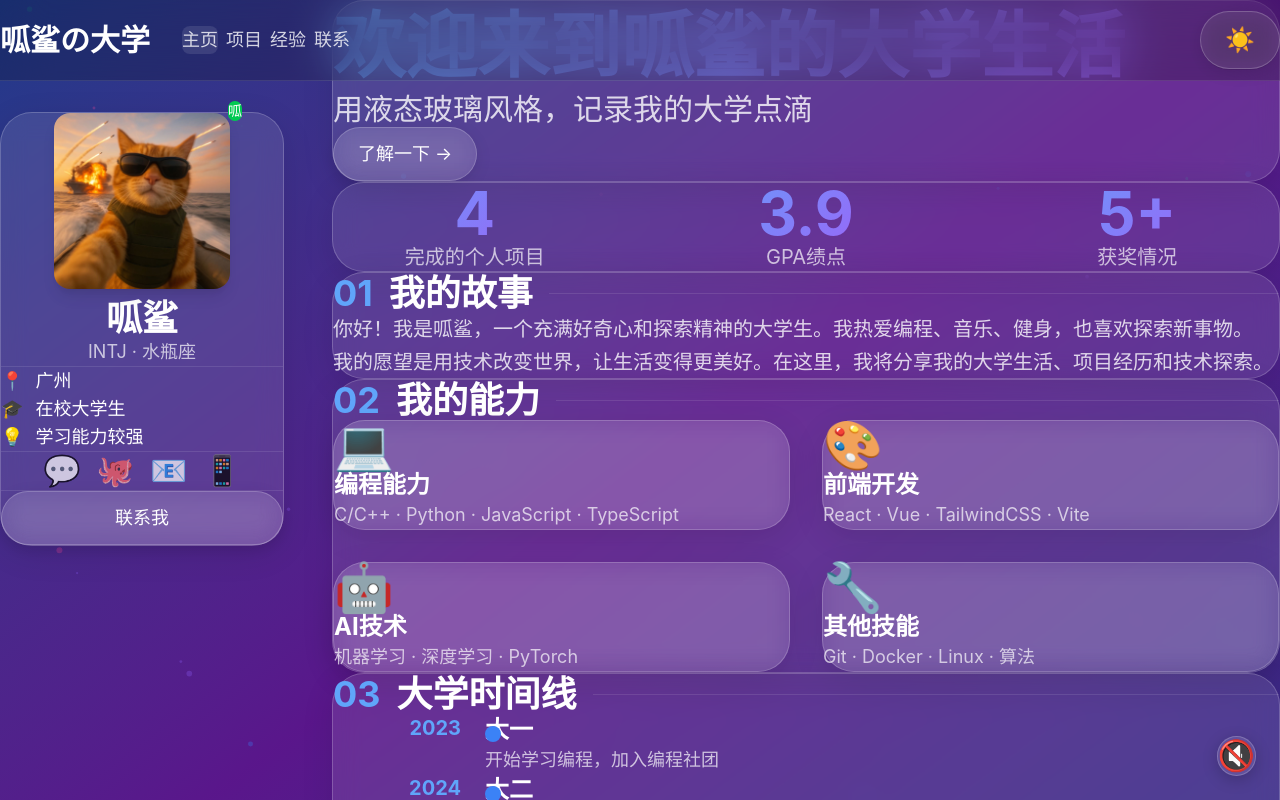
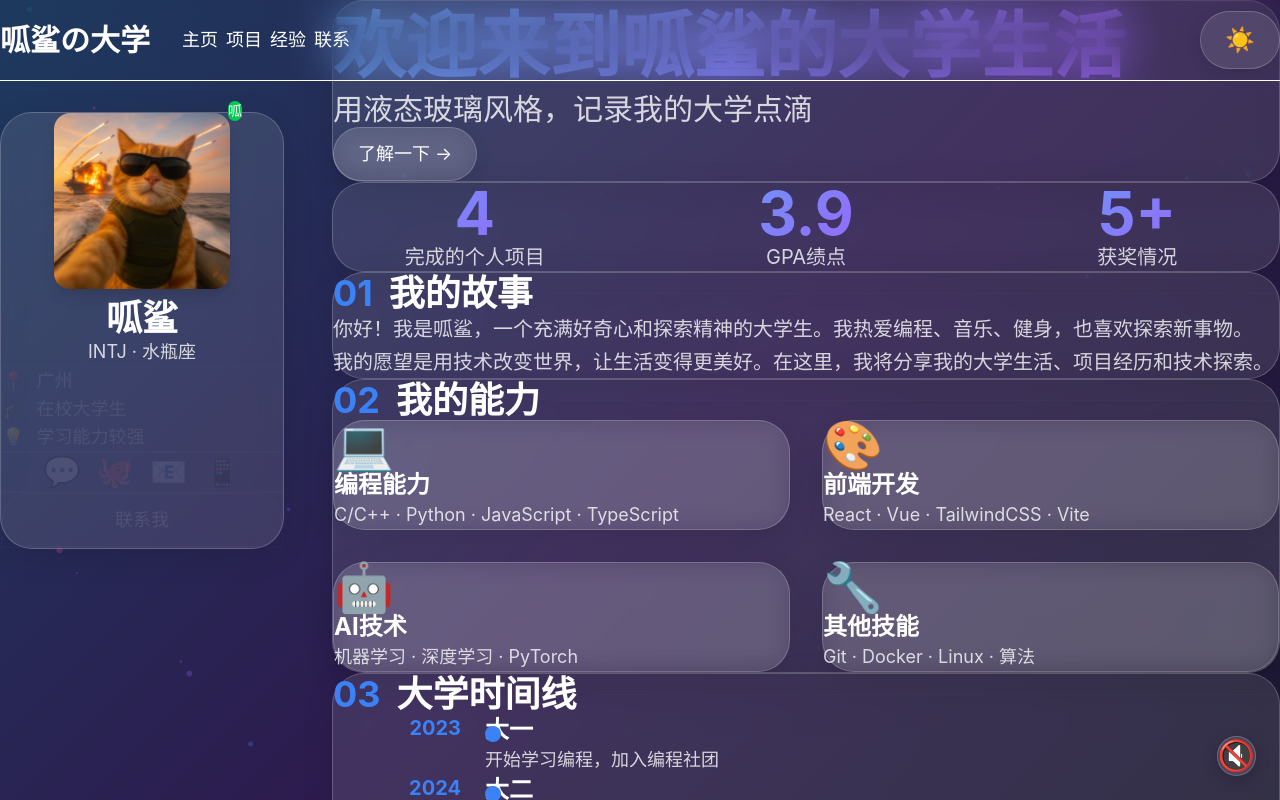
Before and after one commit to SamGuan3/my-college-life, a Vue app: page / in a window 1280 px wide. Shown: the top 800 px of the page. Built offline with nearby package versions, Linux system fonts and the light colour scheme.

Commit message:
重构经验页面

```diff
--- a/src/App.vue
+++ b/src/App.vue
@@ -1,5 +1,5 @@
 <template>
-  <div class="min-h-screen bg-gradient-to-br from-primary-900 via-purple-900 to-indigo-900">
+  <div class="min-h-screen" :class="themeClass">
     <canvas
       id="bg-canvas"
       class="fixed inset-0 w-full h-full pointer-events-none opacity-30"
@@ -22,9 +22,31 @@
 <script setup lang="ts">
 import Navbar from './components/Navbar.vue'
 import MusicPlayer from './components/MusicPlayer.vue'
-import { onMounted } from 'vue'
+import { onMounted, provide, ref } from 'vue'
 
+const isDark = ref(true)
+
+const toggleTheme = () => {
+  isDark.value = !isDark.value
+  localStorage.setItem('theme', isDark.value ? 'dark' : 'light')
+}
+
+const themeClass = ref('theme-dark')
+
+// 提供主题状态给子组件
+provide('theme', {
+  isDark,
+  toggleTheme
+})
+
+// 初始化时检查本地存储
 onMounted(() => {
+  const savedTheme = localStorage.getItem('theme')
+  if (savedTheme !== null) {
+    isDark.value = savedTheme === 'dark'
+  }
+  updateTheme()
+
   const canvas = document.getElementById('bg-canvas') as HTMLCanvasElement
   if (!canvas) return
 
@@ -82,6 +104,11 @@ onMounted(() => {
     canvas.height = window.innerHeight
   })
 })
+
+const updateTheme = () => {
+  themeClass.value = isDark.value ? 'theme-dark' : 'theme-light'
+  document.documentElement.className = themeClass.value
+}
 </script>
 
 <style>
--- a/src/components/Navbar.vue
+++ b/src/components/Navbar.vue
@@ -1,11 +1,11 @@
 <template>
   <nav
-    class="fixed top-0 left-0 right-0 z-50 border-b border-white/10 bg-black/20 backdrop-blur-xl"
+    class="fixed top-0 left-0 right-0 z-50 border-b border-border/10 bg-bg/20 backdrop-blur-xl"
   >
     <div class="mx-auto max-w-7xl px-6">
       <div class="flex h-20 items-center justify-between">
         <div class="flex items-center gap-8">
-          <router-link to="/" class="text-3xl font-bold text-white">
+          <router-link to="/" class="text-3xl font-bold text-text">
             {{ title }}
           </router-link>
 
@@ -14,8 +14,8 @@
               v-for="item in navItems"
               :key="item.path"
               :to="item.path"
-              class="nav-link rounded-lg px-6 py-3 text-lg font-medium text-white/80 transition-all hover:bg-white/10 hover:text-white"
-              :class="{ 'bg-white/10 text-white': $route.path === item.path }"
+              class="nav-link rounded-lg px-6 py-3 text-lg font-medium text-text/80 transition-all hover:bg-bg/10 hover:text-text"
+              :class="{ 'bg-bg/10 text-text': $route.path === item.path }"
             >
               {{ item.label }}
             </router-link>
@@ -24,7 +24,7 @@
 
         <div class="flex items-center gap-4">
           <button
-            class="glass-button rounded-lg p-3 text-white hover:bg-white/20"
+            class="glass-button rounded-lg p-3 text-text hover:bg-bg/20"
             @click="toggleTheme"
             title="切换主题"
           >
@@ -33,7 +33,7 @@
           </button>
 
           <button
-            class="md:hidden rounded-lg p-3 text-white hover:bg-white/20"
+            class="md:hidden rounded-lg p-3 text-text hover:bg-bg/20"
             @click="toggleMobileMenu"
           >
             <svg class="h-8 w-8" fill="none" stroke="currentColor" viewBox="0 0 24 24">
@@ -48,14 +48,14 @@
         </div>
       </div>
 
-      <div v-if="mobileMenuOpen" class="md:hidden border-t border-white/10 py-6">
+      <div v-if="mobileMenuOpen" class="md:hidden border-t border-border/10 py-6">
         <div class="flex flex-col gap-3">
           <router-link
             v-for="item in navItems"
             :key="item.path"
             :to="item.path"
-            class="rounded-lg px-6 py-4 text-lg font-medium text-white/80 transition-all hover:bg-white/10 hover:text-white"
-            :class="{ 'bg-white/10 text-white': $route.path === item.path }"
+            class="rounded-lg px-6 py-4 text-lg font-medium text-text/80 transition-all hover:bg-bg/10 hover:text-text"
+            :class="{ 'bg-bg/10 text-text': $route.path === item.path }"
             @click="mobileMenuOpen = false"
           >
             {{ item.label }}
@@ -67,7 +67,7 @@
 </template>
 
 <script setup lang="ts">
-import { ref } from 'vue'
+import { ref, inject } from 'vue'
 
 interface NavItem {
   label: string
@@ -86,13 +86,12 @@ const navItems: NavItem[] = [
 ]
 
 const mobileMenuOpen = ref(false)
-const isDark = ref(true)
 
-const toggleMobileMenu = () => {
-  mobileMenuOpen.value = !mobileMenuOpen.value
-}
+const themeContext = inject<{
+  isDark: { value: boolean }
+  toggleTheme: () => void
+}>('theme')
 
-const toggleTheme = () => {
-  isDark.value = !isDark.value
-}
+const isDark = themeContext?.isDark || ref(true)
+const toggleTheme = themeContext?.toggleTheme || (() => {})
 </script>
--- a/src/pages/Home.vue
+++ b/src/pages/Home.vue
@@ -15,44 +15,48 @@
                   呱
                 </span>
               </div>
-              <h2 class="text-3xl lg:text-4xl font-bold mb-3">呱鲨</h2>
-              <p class="text-white/70 text-base lg:text-lg">INTJ · 水瓶座</p>
+              <h2 class="text-3xl lg:text-4xl font-bold mb-3" style="color: var(--text-primary)">
+                呱鲨
+              </h2>
+              <p class="text-base lg:text-lg" style="color: var(--text-secondary)">INTJ · 水瓶座</p>
             </div>
 
-            <div class="border-t border-white/10 pt-6 space-y-4">
-              <div class="flex items-center gap-3 text-base lg:text-lg">
-                <span class="text-primary-400">📍</span>
-                <span>广州</span>
-              </div>
-              <div class="flex items-center gap-3 text-base lg:text-lg">
-                <span class="text-primary-400">🎓</span>
-                <span>在校大学生</span>
-              </div>
-              <div class="flex items-center gap-3 text-base lg:text-lg">
-                <span class="text-primary-400">💡</span>
-                <span>学习能力较强</span>
+            <div class="border-t" style="border-color: var(--border-color); border-width: 1px; opacity: 0.1">
+              <div class="space-y-4 pt-6">
+                <div class="flex items-center gap-3 text-base lg:text-lg" style="color: var(--text-secondary)">
+                  <span style="color: #3B82F6">📍</span>
+                  <span>广州</span>
+                </div>
+                <div class="flex items-center gap-3 text-base lg:text-lg" style="color: var(--text-secondary)">
+                  <span style="color: #3B82F6">🎓</span>
+                  <span>在校大学生</span>
+                </div>
+                <div class="flex items-center gap-3 text-base lg:text-lg" style="color: var(--text-secondary)">
+                  <span style="color: #3B82F6">💡</span>
+                  <span>学习能力较强</span>
+                </div>
               </div>
             </div>
 
-            <div class="border-t border-white/10 pt-6 mt-6">
+            <div class="border-t pt-6 mt-6" style="border-color: var(--border-color); border-width: 1px; opacity: 0.1">
               <div class="flex justify-center gap-4">
-                <a href="#" class="text-white/70 hover:text-white transition-colors" title="微信">
+                <a href="#" class="hover:text-white transition-colors" style="color: var(--text-secondary)" title="微信">
                   <span class="text-2xl lg:text-3xl">💬</span>
                 </a>
-                <a href="#" class="text-white/70 hover:text-white transition-colors" title="GitHub">
+                <a href="#" class="hover:text-white transition-colors" style="color: var(--text-secondary)" title="GitHub">
                   <span class="text-2xl lg:text-3xl">🐙</span>
                 </a>
-                <a href="#" class="text-white/70 hover:text-white transition-colors" title="邮箱">
+                <a href="#" class="hover:text-white transition-colors" style="color: var(--text-secondary)" title="邮箱">
                   <span class="text-2xl lg:text-3xl">📧</span>
                 </a>
-                <a href="#" class="text-white/70 hover:text-white transition-colors" title="QQ">
+                <a href="#" class="hover:text-white transition-colors" style="color: var(--text-secondary)" title="QQ">
                   <span class="text-2xl lg:text-3xl">📱</span>
                 </a>
               </div>
             </div>
 
-            <div class="border-t border-white/10 pt-6 mt-6">
-              <button class="w-full glass-button py-4 text-lg hover:bg-white/20">
+            <div class="border-t pt-6 mt-6" style="border-color: var(--border-color); border-width: 1px; opacity: 0.1">
+              <button class="w-full glass-button py-4 text-lg hover:bg-bg/20">
                 联系我
               </button>
             </div>
@@ -61,13 +65,13 @@
 
         <div class="lg:col-span-9 order-1 lg:order-2 space-y-8">
           <div class="glass-card p-10 lg:p-12">
-            <h1 class="text-5xl md:text-6xl lg:text-7xl font-bold mb-6 text-gradient leading-tight">
+            <h1 class="text-5xl md:text-6xl lg:text-7xl font-bold mb-6 leading-tight text-gradient">
               欢迎来到呱鲨的大学生活
             </h1>
-            <p class="text-2xl lg:text-3xl text-white/80 mb-8">
+            <p class="text-2xl lg:text-3xl mb-8" style="color: var(--text-secondary)">
               用液态玻璃风格，记录我的大学点滴
             </p>
-            <button @click="scrollToContent" class="glass-button px-8 py-4 text-lg hover:bg-white/20">
+            <button @click="scrollToContent" class="glass-button px-8 py-4 text-lg hover:bg-bg/20">
               了解一下 →
             </button>
           </div>
@@ -76,30 +80,30 @@
             <div class="grid grid-cols-3 gap-8 lg:gap-12">
               <div class="text-center">
                 <div class="text-5xl lg:text-6xl font-bold text-gradient mb-3">4</div>
-                <div class="text-lg lg:text-xl text-white/70">完成的个人项目</div>
+                <div class="text-lg lg:text-xl" style="color: var(--text-secondary)">完成的个人项目</div>
               </div>
               <div class="text-center">
                 <div class="text-5xl lg:text-6xl font-bold text-gradient mb-3">3.9</div>
-                <div class="text-lg lg:text-xl text-white/70">GPA绩点</div>
+                <div class="text-lg lg:text-xl" style="color: var(--text-secondary)">GPA绩点</div>
               </div>
               <div class="text-center">
                 <div class="text-5xl lg:text-6xl font-bold text-gradient mb-3">5+</div>
-                <div class="text-lg lg:text-xl text-white/70">获奖情况</div>
+                <div class="text-lg lg:text-xl" style="color: var(--text-secondary)">获奖情况</div>
               </div>
             </div>
           </div>
 
           <div class="glass-card p-10 lg:p-12" id="about">
             <h2 class="text-3xl lg:text-4xl font-bold mb-8 flex items-center gap-4">
-              <span class="text-primary-400">01</span>
-              <span>我的故事</span>
-              <div class="flex-1 h-px bg-white/10"></div>
+              <span style="color: #3B82F6">01</span>
+              <span style="color: var(--text-primary)">我的故事</span>
+              <div class="flex-1 h-px" style="background-color: var(--border-color); opacity: 0.1"></div>
             </h2>
             <div class="space-y-4">
-              <p class="text-lg lg:text-xl text-white/80 leading-relaxed">
+              <p class="text-lg lg:text-xl leading-relaxed" style="color: var(--text-secondary)">
                 你好！我是呱鲨，一个充满好奇心和探索精神的大学生。我热爱编程、音乐、健身，也喜欢探索新事物。
               </p>
-              <p class="text-lg lg:text-xl text-white/80 leading-relaxed">
+              <p class="text-lg lg:text-xl leading-relaxed" style="color: var(--text-secondary)">
                 我的愿望是用技术改变世界，让生活变得更美好。在这里，我将分享我的大学生活、项目经历和技术探索。
               </p>
             </div>
@@ -107,50 +111,50 @@
 
           <div class="glass-card p-10 lg:p-12" id="skills">
             <h2 class="text-3xl lg:text-4xl font-bold mb-8 flex items-center gap-4">
-              <span class="text-primary-400">02</span>
-              <span>我的能力</span>
-              <div class="flex-1 h-px bg-white/10"></div>
+              <span style="color: #3B82F6">02</span>
+              <span style="color: var(--text-primary)">我的能力</span>
+              <div class="flex-1 h-px" style="background-color: var(--border-color); opacity: 0.1"></div>
             </h2>
             <div class="grid grid-cols-1 md:grid-cols-2 gap-6 lg:gap-8">
-              <div class="glass-card p-8 hover:bg-white/15 transition-all">
+              <div class="glass-card p-8 hover:bg-bg/15 transition-all">
                 <div class="text-4xl lg:text-5xl mb-4">💻</div>
-                <h3 class="text-xl lg:text-2xl font-bold mb-3">编程能力</h3>
-                <p class="text-base lg:text-lg text-white/70">C/C++ · Python · JavaScript · TypeScript</p>
+                <h3 class="text-xl lg:text-2xl font-bold mb-3" style="color: var(--text-primary)">编程能力</h3>
+                <p class="text-base lg:text-lg" style="color: var(--text-secondary)">C/C++ · Python · JavaScript · TypeScript</p>
               </div>
-              <div class="glass-card p-8 hover:bg-white/15 transition-all">
+              <div class="glass-card p-8 hover:bg-bg/15 transition-all">
                 <div class="text-4xl lg:text-5xl mb-4">🎨</div>
-                <h3 class="text-xl lg:text-2xl font-bold mb-3">前端开发</h3>
-                <p class="text-base lg:text-lg text-white/70">React · Vue · TailwindCSS · Vite</p>
+                <h3 class="text-xl lg:text-2xl font-bold mb-3" style="color: var(--text-primary)">前端开发</h3>
+                <p class="text-base lg:text-lg" style="color: var(--text-secondary)">React · Vue · TailwindCSS · Vite</p>
               </div>
-              <div class="glass-card p-8 hover:bg-white/15 transition-all">
+              <div class="glass-card p-8 hover:bg-bg/15 transition-all">
                 <div class="text-4xl lg:text-5xl mb-4">🤖</div>
-                <h3 class="text-xl lg:text-2xl font-bold mb-3">AI技术</h3>
-                <p class="text-base lg:text-lg text-white/70">机器学习 · 深度学习 · PyTorch</p>
+                <h3 class="text-xl lg:text-2xl font-bold mb-3" style="color: var(--text-primary)">AI技术</h3>
+                <p class="text-base lg:text-lg" style="color: var(--text-secondary)">机器学习 · 深度学习 · PyTorch</p>
               </div>
-              <div class="glass-card p-8 hover:bg-white/15 transition-all">
+              <div class="glass-card p-8 hover:bg-bg/15 transition-all">
                 <div class="text-4xl lg:text-5xl mb-4">🔧</div>
-                <h3 class="text-xl lg:text-2xl font-bold mb-3">其他技能</h3>
-                <p class="text-base lg:text-lg text-white/70">Git · Docker · Linux · 算法</p>
+                <h3 class="text-xl lg:text-2xl font-bold mb-3" style="color: var(--text-primary)">其他技能</h3>
+                <p class="text-base lg:text-lg" style="color: var(--text-secondary)">Git · Docker · Linux · 算法</p>
               </div>
             </div>
           </div>
 
           <div class="glass-card p-10 lg:p-12" id="timeline">
             <h2 class="text-3xl lg:text-4xl font-bold mb-8 flex items-center gap-4">
-              <span class="text-primary-400">03</span>
-              <span>大学时间线</span>
-              <div class="flex-1 h-px bg-white/10"></div>
+              <span style="color: #3B82F6">03</span>
+              <span style="color: var(--text-primary)">大学时间线</span>
+              <div class="flex-1 h-px" style="background-color: var(--border-color); opacity: 0.1"></div>
             </h2>
             <div class="space-y-8">
               <div v-for="(item, index) in timeline" :key="index" class="flex gap-6">
                 <div class="flex-shrink-0 w-32 text-right">
-                  <div class="text-lg lg:text-xl font-bold text-primary-400">{{ item.year }}</div>
+                  <div class="text-lg lg:text-xl font-bold" style="color: #3B82F6">{{ item.year }}</div>
                 </div>
                 <div class="relative flex-1">
-                  <div class="absolute left-0 top-3 w-4 h-4 bg-primary-500 rounded-full"></div>
+                  <div class="absolute left-0 top-3 w-4 h-4 rounded-full" style="background-color: #3B82F6"></div>
                   <div class="pl-10">
-                    <h4 class="text-xl lg:text-2xl font-bold mb-2">{{ item.title }}</h4>
-                    <p class="text-base lg:text-lg text-white/70">{{ item.description }}</p>
+                    <h4 class="text-xl lg:text-2xl font-bold mb-2" style="color: var(--text-primary)">{{ item.title }}</h4>
+                    <p class="text-base lg:text-lg" style="color: var(--text-secondary)">{{ item.description }}</p>
                   </div>
                 </div>
               </div>
--- a/src/style.css
+++ b/src/style.css
@@ -13,6 +13,45 @@
   --color-primary-900: #1e3a8a;
 }
 
+:root {
+  --bg-primary: #1e3a5f;
+  --bg-secondary: #2d1b4e;
+  --bg-tertiary: #1a1a2e;
+  --text-primary: #ffffff;
+  --text-secondary: rgba(255, 255, 255, 0.8);
+  --text-muted: rgba(255, 255, 255, 0.6);
+  --border-color: rgba(255, 255, 255, 0.2);
+  --glass-bg: rgba(255, 255, 255, 0.1);
+  --glass-bg-hover: rgba(255, 255, 255, 0.15);
+  --shadow-color: rgba(0, 0, 0, 0.1);
+}
+
+.theme-light {
+  --bg-primary: #f0f4f8;
+  --bg-secondary: #e2e8f0;
+  --bg-tertiary: #cbd5e1;
+  --text-primary: #1e293b;
+  --text-secondary: rgba(30, 41, 59, 0.8);
+  --text-muted: rgba(30, 41, 59, 0.6);
+  --border-color: rgba(0, 0, 0, 0.15);
+  --glass-bg: rgba(255, 255, 255, 0.7);
+  --glass-bg-hover: rgba(255, 255, 255, 0.85);
+  --shadow-color: rgba(0, 0, 0, 0.08);
+}
+
+.theme-dark {
+  --bg-primary: #1e3a5f;
+  --bg-secondary: #2d1b4e;
+  --bg-tertiary: #1a1a2e;
+  --text-primary: #ffffff;
+  --text-secondary: rgba(255, 255, 255, 0.8);
+  --text-muted: rgba(255, 255, 255, 0.6);
+  --border-color: rgba(255, 255, 255, 0.2);
+  --glass-bg: rgba(255, 255, 255, 0.1);
+  --glass-bg-hover: rgba(255, 255, 255, 0.15);
+  --shadow-color: rgba(0, 0, 0, 0.1);
+}
+
 @layer base {
   * {
     box-sizing: border-box;
@@ -24,7 +63,7 @@
   }
 
   body {
-    color: white;
+    color: var(--text-primary);
     -webkit-font-smoothing: antialiased;
     font-family: 'Inter', system-ui, -apple-system, sans-serif;
     line-height: 1.8;
@@ -34,10 +73,12 @@
   h1, h2, h3, h4, h5, h6 {
     line-height: 1.3;
     font-weight: 700;
+    color: var(--text-primary);
   }
 
   p {
     line-height: 1.8;
+    color: var(--text-secondary);
   }
 }
 
@@ -51,18 +92,21 @@ html {
   scroll-behavior: smooth;
 }
 
-body {
-  min-height: 100vh;
-  background: linear-gradient(135deg, #1e3a5f 0%, #2d1b4e 50%, #1a1a2e 100%);
+.theme-dark {
+  background: linear-gradient(135deg, var(--bg-primary) 0%, var(--bg-secondary) 50%, var(--bg-tertiary) 100%);
+}
+
+.theme-light {
+  background: linear-gradient(135deg, #e0f2fe 0%, #f0fdf4 50%, #fef3c7 100%);
 }
 
 .glass-card {
-  background: rgba(255, 255, 255, 0.1);
+  background: var(--glass-bg);
   backdrop-filter: blur(12px);
   -webkit-backdrop-filter: blur(12px);
-  border: 1px solid rgba(255, 255, 255, 0.2);
+  border: 1px solid var(--border-color);
   border-radius: 24px;
-  box-shadow: 0 8px 32px rgba(0, 0, 0, 0.1);
+  box-shadow: 0 8px 32px var(--shadow-color);
 }
 
 .text-gradient {
@@ -72,43 +116,51 @@ body {
   background-clip: text;
 }
 
+.theme-light .text-gradient {
+  background: linear-gradient(135deg, #2563eb 0%, #7c3aed 100%);
+  -webkit-background-clip: text;
+  -webkit-text-fill-color: transparent;
+  background-clip: text;
+}
+
 .glass-input {
-  background: rgba(255, 255, 255, 0.1);
+  background: var(--glass-bg);
   backdrop-filter: blur(12px);
   -webkit-backdrop-filter: blur(12px);
-  border: 1px solid rgba(255, 255, 255, 0.2);
+  border: 1px solid var(--border-color);
   border-radius: 12px;
-  color: white;
+  color: var(--text-primary);
   transition: all 0.3s ease;
 }
 
 .glass-input::placeholder {
-  color: rgba(255, 255, 255, 0.5);
+  color: var(--text-muted);
 }
 
 .glass-input:focus {
   outline: none;
   border-color: rgba(96, 165, 250, 0.5);
   box-shadow: 0 0 0 3px rgba(96, 165, 250, 0.1);
-  background: rgba(255, 255, 255, 0.15);
+  background: var(--glass-bg-hover);
 }
 
 .glass-button {
-  background: rgba(255, 255, 255, 0.1);
+  background: var(--glass-bg);
   backdrop-filter: blur(12px);
   -webkit-backdrop-filter: blur(12px);
-  border: 1px solid rgba(255, 255, 255, 0.2);
+  border: 1px solid var(--border-color);
   border-radius: 9999px;
   padding: 0.75rem 1.5rem;
-  box-shadow: 0 4px 16px rgba(0, 0, 0, 0.1);
+  box-shadow: 0 4px 16px var(--shadow-color);
   transition: all 0.3s ease;
   cursor: pointer;
+  color: var(--text-primary);
 }
 
 .glass-button:hover {
-  background: rgba(255, 255, 255, 0.2);
+  background: var(--glass-bg-hover);
   transform: translateY(-2px);
-  box-shadow: 0 6px 24px rgba(0, 0, 0, 0.15);
+  box-shadow: 0 6px 24px var(--shadow-color);
 }
 
 .glass-button:active {
```
Also changed, not shown: src/pages/Contact.vue (+33 -32 lines), src/pages/Experience.vue (+93 -35 lines), src/pages/Projects.vue (+20 -14 lines).
